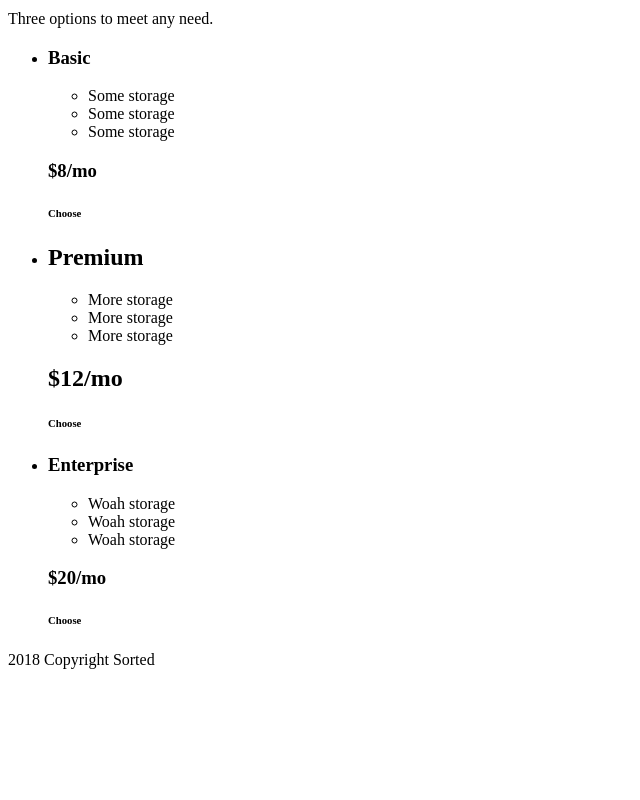
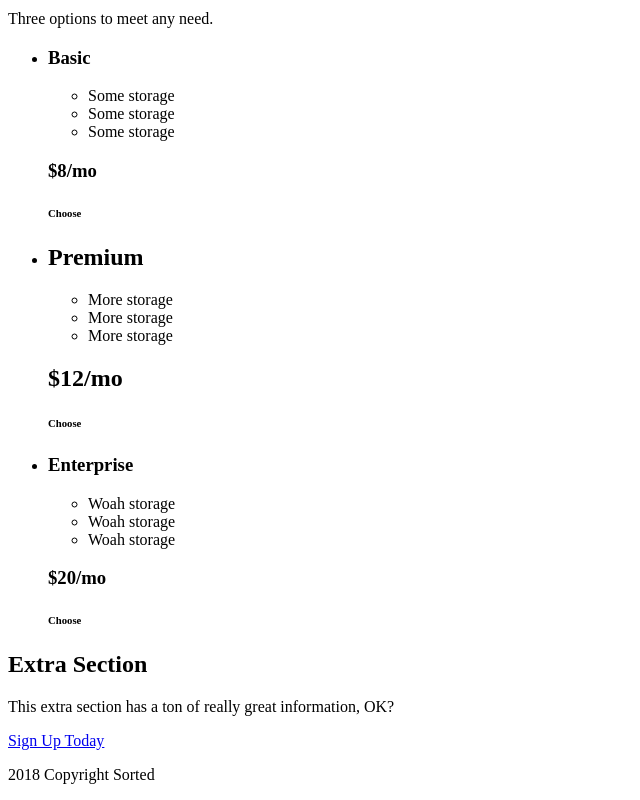
Before and after one commit to elveegee/sorted, a plain HTML site: page index.html in a window 1280 px wide. Shown: the part 2499-3299 px from the top of the page, without its empty margins (0-640 px from the left). Before the commit the page ends 3184 px from the top, so only its background shows below. Drawn offline with Linux system fonts and the light colour scheme.

Commit message:
Homework

```diff
--- a/index.html
+++ b/index.html
@@ -176,6 +176,14 @@
         </li>
       </ul>
     </section>
+
+    <!-- Bloc Assignment -->
+    <section>
+      <h2>Extra Section</h2>
+      <p>This extra section has a ton of really great information, OK?
+      </p>
+      <a href="signup.html">Sign Up Today</a>
+    </section>
   </main>
   <footer>
     <p>2018 Copyright Sorted
```
